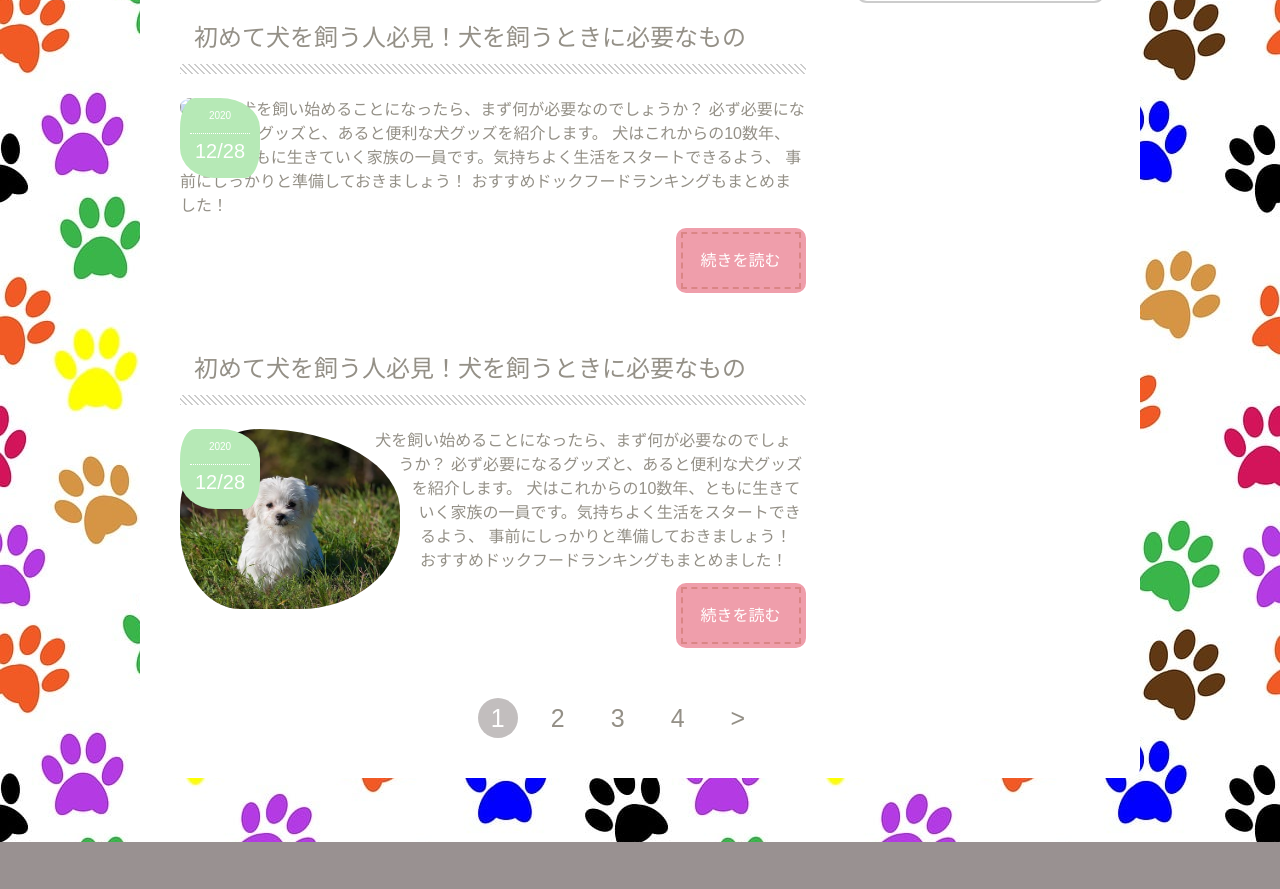
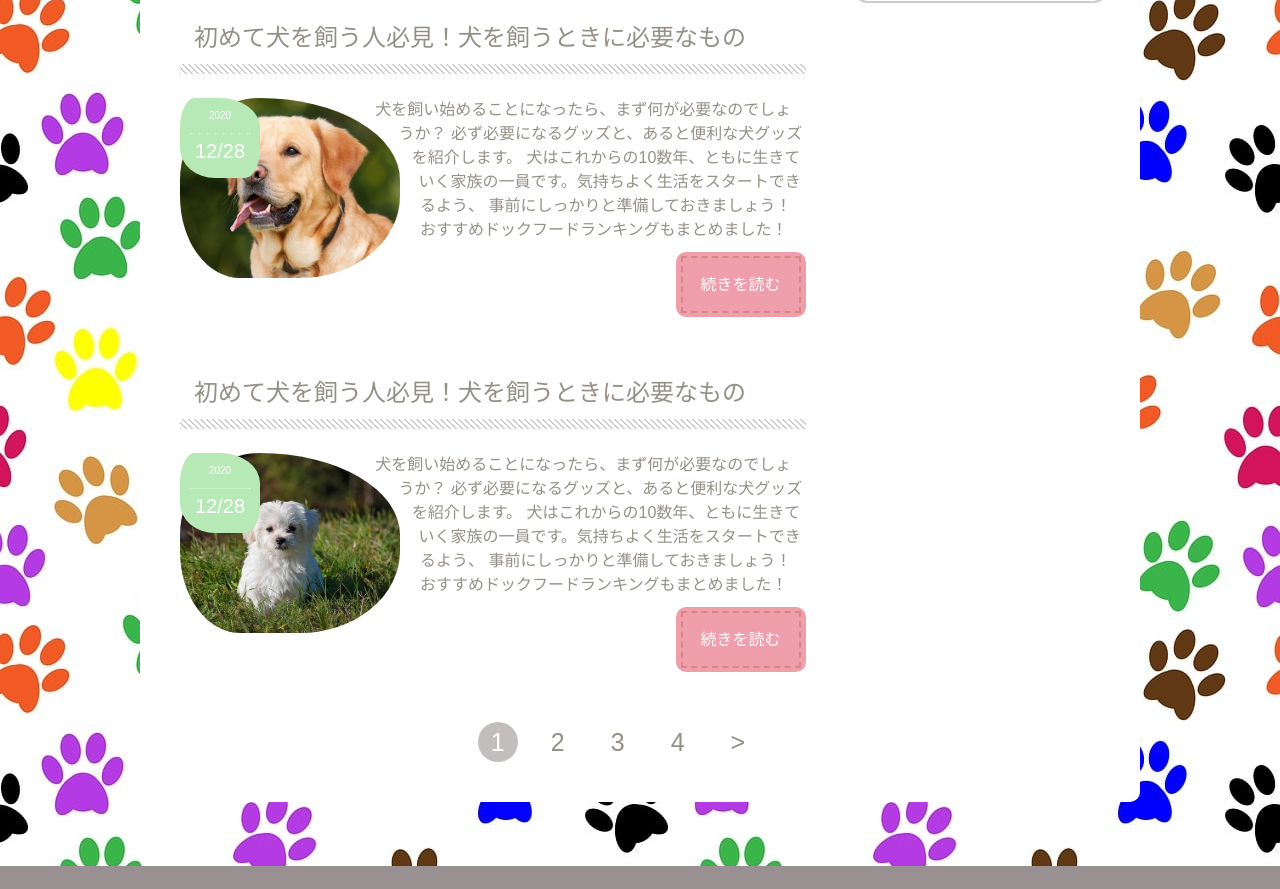
Before and after one commit to Kato-Dai26/kato-10-pro.github.io, a plain HTML site: page index.html in a window 1280 px wide. Shown: the part 1279-2168 px from the top of the page. Drawn offline with nearby package versions, Linux system fonts and the light colour scheme; some packages are replaced by stand-ins of ours; files whose address does not match are found by name.

Commit message:
Update index.html

```diff
--- a/index.html
+++ b/index.html
@@ -86,7 +86,7 @@
           <p class="post-date">
             <span>2020</span>12/28
           </p>
-          <img class="logo" src="img/labrador-retriever-g8c079bddf_640.jpg" alt="犬">
+          <img class="logo" src="https://raw.githubusercontent.com/Kato-Dai26/kato-10-pro.github.io/c9407038e92be5fc3078bb7972ca8d82f710f964/labrador-retriever-g8c079bddf_640.jpg" alt="犬">
         </div>
         <p>
           犬を飼い始めることになったら、まず何が必要なのでしょうか？ 必ず必要になるグッズと、あると便利な犬グッズを紹介します。 犬はこれからの10数年、ともに生きていく家族の一員です。気持ちよく生活をスタートできるよう、 事前にしっかりと準備しておきましょう！ おすすめドックフードランキングもまとめました！
```
